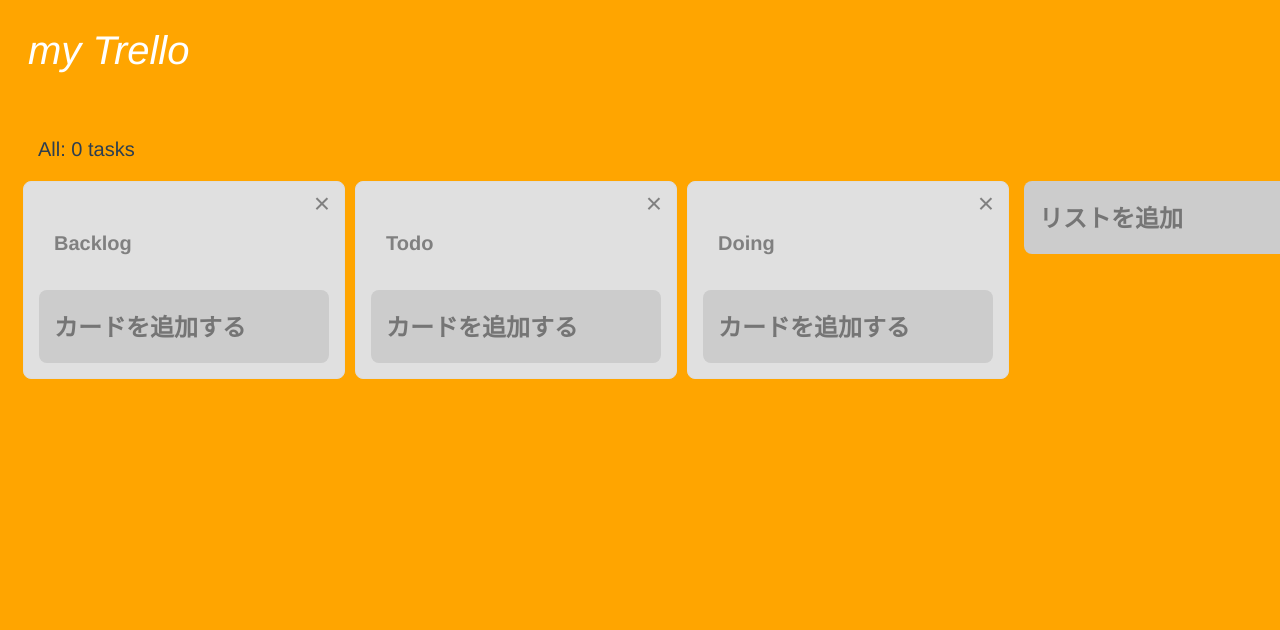
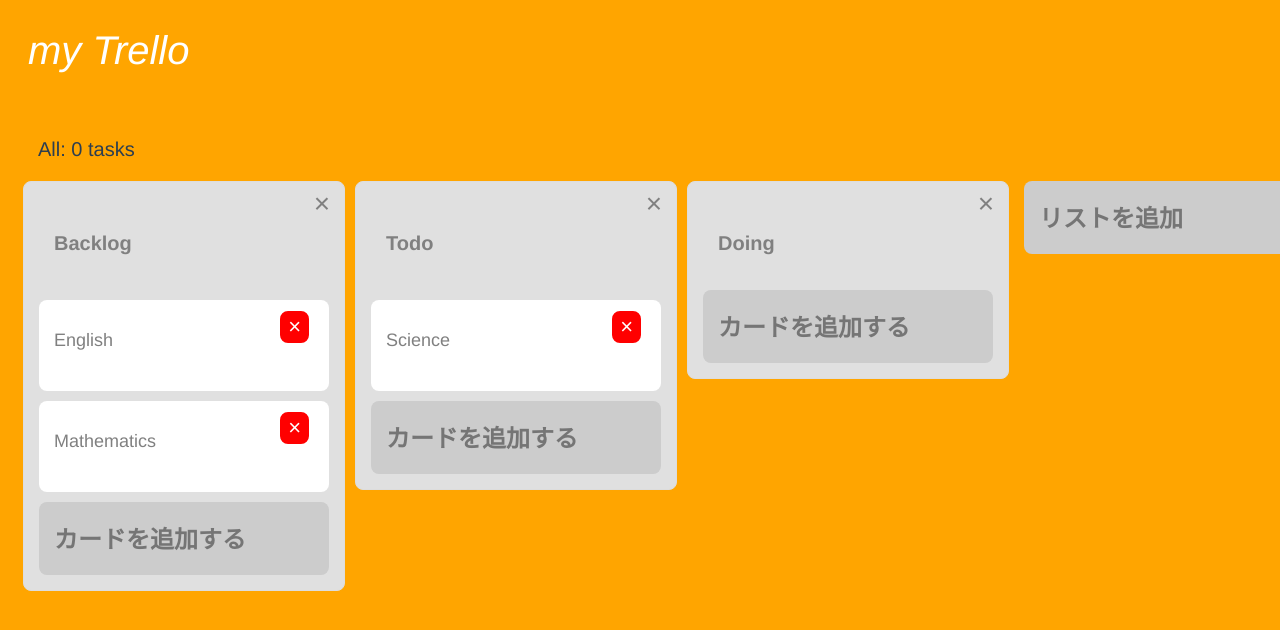
Before and after one commit to taka01150810/trello_vue, a Vue app in the folder my-trello/: page / in a window 1280 px wide. Shown: the top 630 px of the page. Built offline with nearby package versions, Linux system fonts and the light colour scheme.

Commit message:
作成したカードを表示しよう

```diff
--- a/my-trello/src/components/Board.vue
+++ b/my-trello/src/components/Board.vue
@@ -12,6 +12,7 @@
           v-for="(item, index) in lists"
           :key="item.id"
           :title="item.title"
+          :cards="item.cards"
           :listIndex="index"
         />
         <list-add />
--- /dev/null
+++ b/my-trello/src/components/Card.vue
@@ -0,0 +1,37 @@
+<template>
+  <div class="card">
+    <button class="close-button" @click="removeCardFromList">×</button>
+    <div class="body">
+      {{ body }}
+    </div>
+  </div>
+</template>
+<script>
+export default {
+  props: {
+    body: {
+      type: String,
+      required: true,
+    },
+    listIndex: {
+      type: Number,
+      required: true,
+    },
+    cardIndex: {
+      type: Number,
+      required: true,
+    },
+  },
+  methods: {
+    removeCardFromList: function () {
+      if (confirm("本当にこのカードを削除しますか？")) {
+        // removeCardFromListアクションを呼び出す
+        this.$store.dispatch("removeCardFromList", {
+          cardIndex: this.cardIndex,
+          listIndex: this.listIndex,
+        });
+      }
+    },
+  },
+};
+</script>
--- a/my-trello/src/components/List.vue
+++ b/my-trello/src/components/List.vue
@@ -4,15 +4,24 @@
       <p class="list-title">{{ title }}</p>
       <div class="deletelist" @click="removeList">×</div>
     </div>
+    <card
+      v-for="(item, index) in cards"
+      :body="item.body"
+      :key="item.id"
+      :cardIndex="index"
+      :listIndex="listIndex"
+    />
     <card-add :listIndex="listIndex" />
   </div>
 </template>
 <script>
 import CardAdd from "./CardAdd";
+import Card from "./Card";
 
 export default {
   components: {
     CardAdd,
+    Card,
   },
   // propsには、親コンポーネントから受け取るデータを定義できる
   // 受け取ったデータはdataプロパティと同じようにアクセスできる
@@ -20,6 +29,10 @@
     title: {
       type: String, // String型で受け取ること
       required: true, // 必ず受け取ること
+    },
+    cards: {
+      type: Array,
+      required: true,
     },
     listIndex: {
       type: Number,
```
